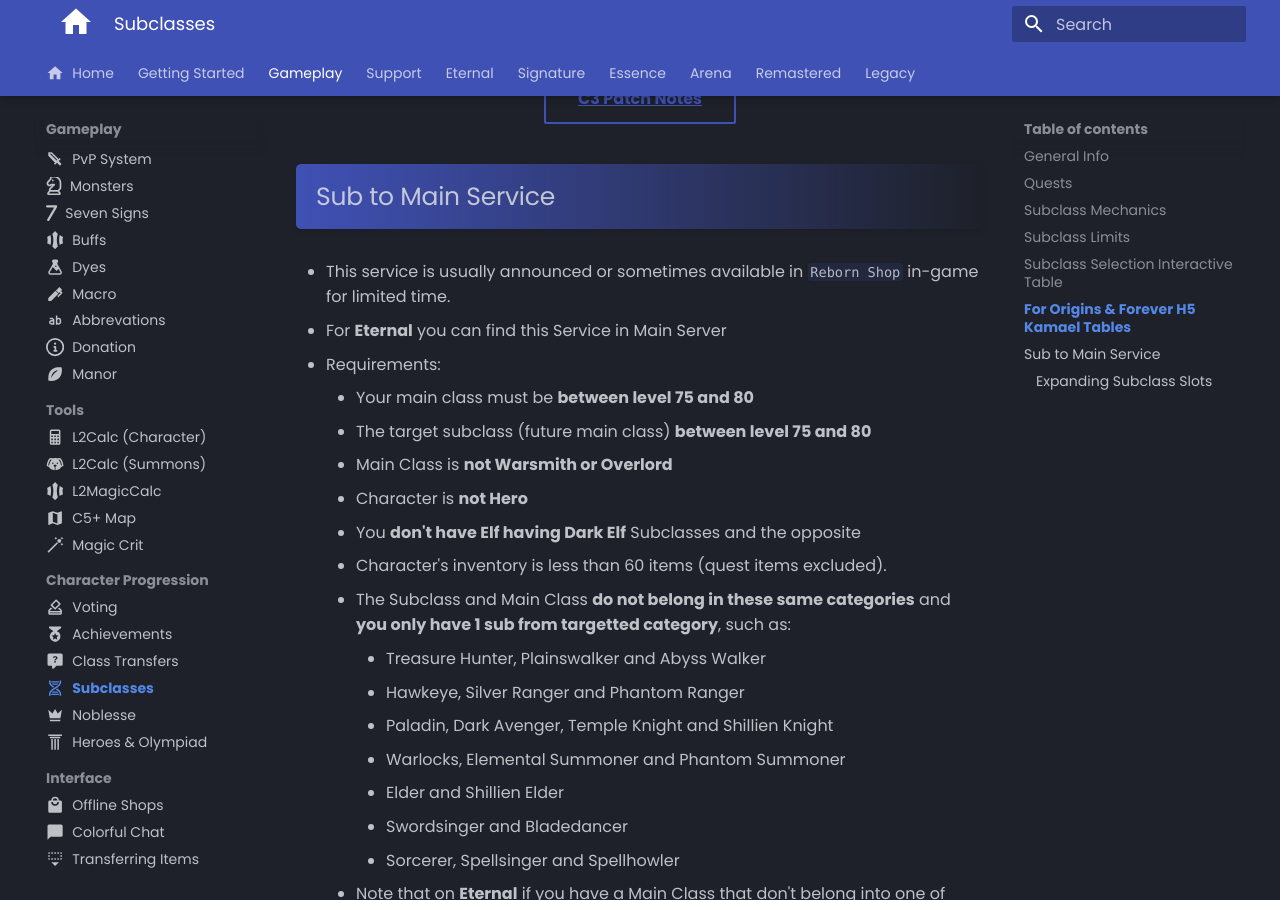
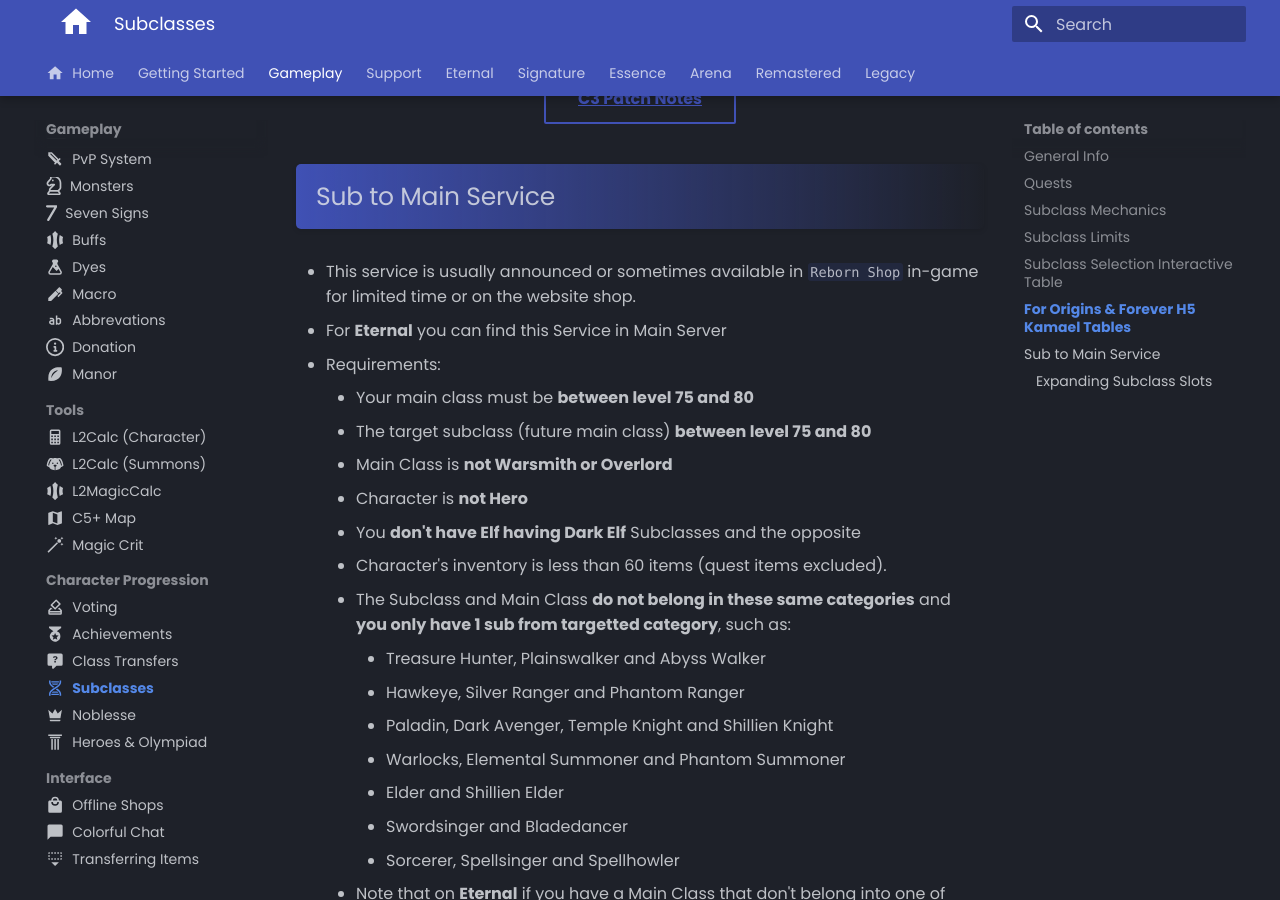
Before and after one commit to tab1-web/faq, an MkDocs documentation site: the page built from docs/gameplay/progression/subclasses.md, in a window 1280 px wide and 900 px high, scrolled down 3532 px. Built offline with MkDocs 1.6.1 and Material for MkDocs 9.7.7, drawn with Linux system fonts in a browser that asks for light colours; some web fonts are replaced; comment, search, counter and statistics services are not loaded.

Commit message:
adding website shop to subclasses subtomain service

```diff
--- a/docs/gameplay/progression/subclasses.md
+++ b/docs/gameplay/progression/subclasses.md
@@ -167,7 +167,7 @@ Your **main class is the selected one**, the cell turns `grey` if you can't have
 
 ## Sub to Main Service
 
-- This service is usually announced or sometimes available in `Reborn Shop` in-game for limited time.
+- This service is usually announced or sometimes available in `Reborn Shop` in-game for limited time or on the website shop.
 - For **Eternal** you can find this Service in Main Server
 - Requirements:
     - Your main class must be **between level 75 and 80**
```
